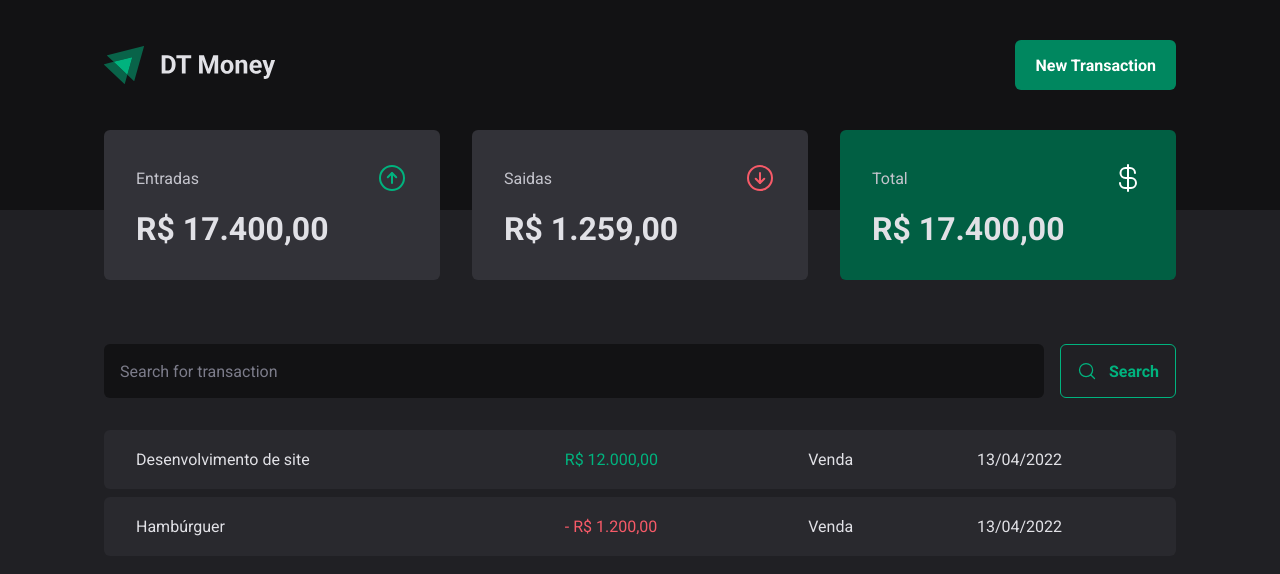
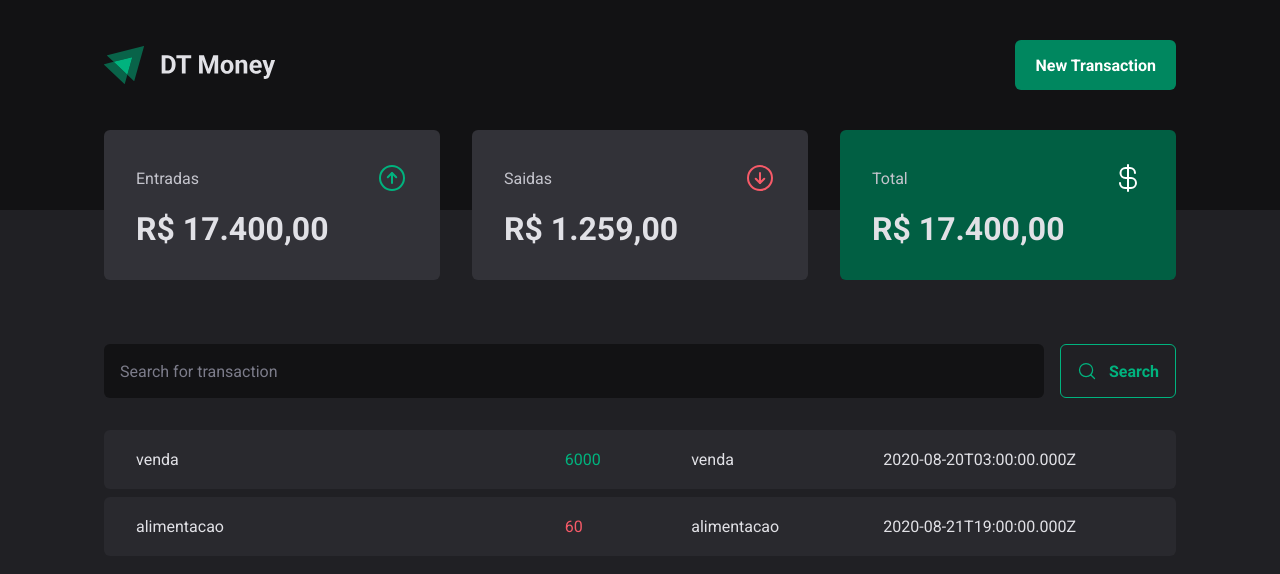
Before and after one commit to agleymelo/03-dt-money, a React (Vite) app: page / in a window 1280 px wide. Shown: the top 574 px of the page. Built offline with nearby package versions, Linux system fonts and the light colour scheme; data requests are answered from the project's data file.

Commit message:
Conexao com a API - Realizando requisicao HTTP

```diff
--- a/src/pages/Transactions/index.tsx
+++ b/src/pages/Transactions/index.tsx
@@ -1,3 +1,4 @@
+import { useEffect, useState } from "react"
 import { Header } from "../../components/Header"
 import { Summary } from "../../components/Summary"
 import { SearchForm } from "./components/SearchForm"
@@ -7,7 +8,29 @@
   TransactionsTable,
 } from "./styles"
 
+type Transaction = {
+  id: number
+  description: string
+  type: "income" | "outcome"
+  category: string
+  price: number
+  createdAt: string
+}
+
 export function Transactions() {
+  const [transactions, setTransactions] = useState<Transaction[]>([])
+
+  async function loadTransactions() {
+    const response = await fetch("http://localhost:3333/transactions")
+    const data = await response.json()
+
+    setTransactions(data)
+  }
+
+  useEffect(() => {
+    loadTransactions()
+  }, [])
+
   return (
     <div>
       <Header />
@@ -15,25 +38,21 @@
 
       <TransactionsContainer>
         <SearchForm />
+
         <TransactionsTable>
           <tbody>
-            <tr>
-              <td width="40%">Desenvolvimento de site</td>
-              <td>
-                <PriceHighlight variant="income">R$ 12.000,00</PriceHighlight>
-              </td>
-              <td>Venda</td>
-              <td>13/04/2022</td>
-            </tr>
-
-            <tr>
-              <td width="40%">Hambúrguer</td>
-              <td>
-                <PriceHighlight variant="outcome">- R$ 1.200,00</PriceHighlight>
-              </td>
-              <td>Venda</td>
-              <td>13/04/2022</td>
-            </tr>
+            {transactions.map((transaction) => (
+              <tr key={transaction.id}>
+                <td width="40%">{transaction.category}</td>
+                <td>
+                  <PriceHighlight variant={transaction.type}>
+                    {transaction.price}
+                  </PriceHighlight>
+                </td>
+                <td>{transaction.category}</td>
+                <td>{transaction.createdAt}</td>
+              </tr>
+            ))}
           </tbody>
         </TransactionsTable>
       </TransactionsContainer>
```
